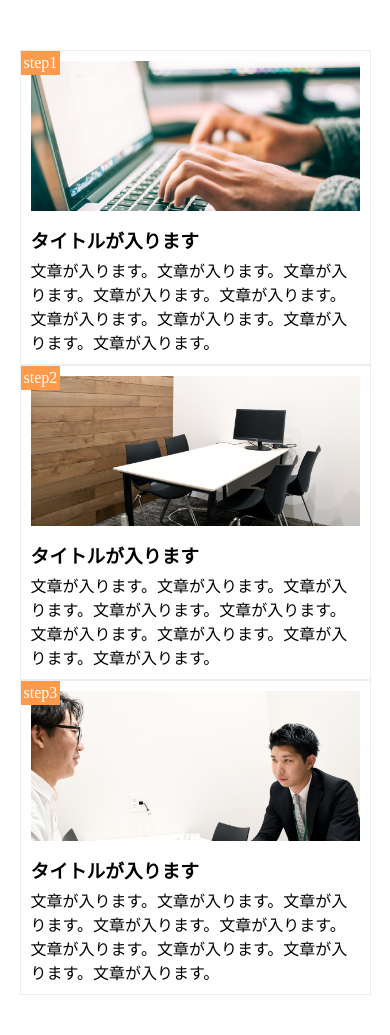
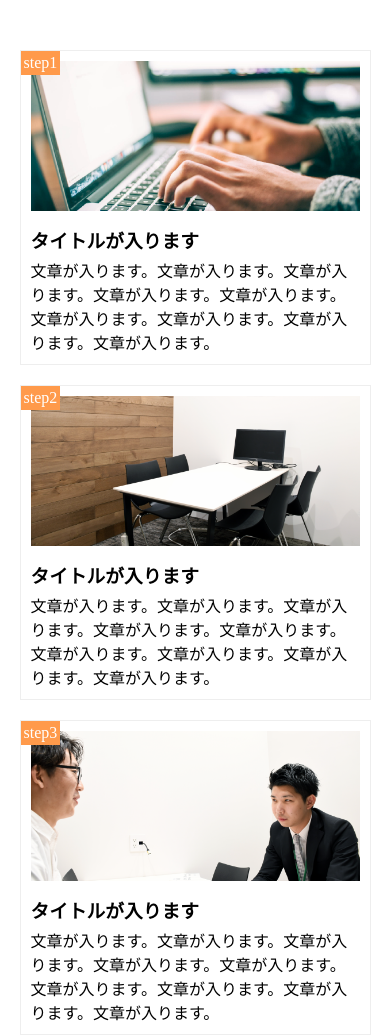
Before and after one commit to akio5445/git_HTMLCSS_1-10, a plain HTML site: page 1-10 課題：レスポンシブル対応/index.html in a window 390 px wide. Drawn offline with Linux system fonts and the light colour scheme.

Commit message:
[Update] 1-10

```diff
--- a/1-10 課題：レスポンシブル対応/css/style.css
+++ b/1-10 課題：レスポンシブル対応/css/style.css
@@ -79,4 +79,8 @@ main{
   .step-img1 ,.step-img1 , .step-img3{
     background-position:center;
     }
+  main .step2{
+    margin-top: 20px;
+    margin-bottom: 20px;
+  }
 }
--- a/1-10 課題：レスポンシブル対応/index.html
+++ b/1-10 課題：レスポンシブル対応/index.html
@@ -17,7 +17,7 @@
       <p class="text">文章が入ります。文章が入ります。文章が入ります。文章が入ります。文章が入ります。文章が入ります。文章が入ります。文章が入ります。文章が入ります。</p>
     </div>
 
-    <div class="step-box">
+    <div class="step2 step-box">
       <div class="step-img2"></div>
       <span class="step-num">step2</span>
       <h3 class="title">タイトルが入ります</h3>
```
Also changed, not shown: 1-10 課題：レスポンシブル対応/css/img/airport.jpg (added), 1-10 課題：レスポンシブル対応/css/img/asia.jpg (added), 1-10 課題：レスポンシブル対応/css/img/desert.jpg (added), 1-10 課題：レスポンシブル対応/css/img/forest.jpg (added), 1-10 課題：レスポンシブル対応/css/img/italy.jpg (added), 1-10 課題：レスポンシブル対応/css/img/japan.jpg (added), 1-10 課題：レスポンシブル対応/css/img/japan2.jpg (added), 1-10 課題：レスポンシブル対応/css/img/lake.jpg (added), 1-10 課題：レスポンシブル対応/css/img/mv.jpg (added), 1-10 課題：レスポンシブル対応/css/img/person.jpg (added), 1-10 課題：レスポンシブル対応/css/img/road.jpg (added), 1-10 課題：レスポンシブル対応/css/img/snow.jpg (added), 1 other file.
